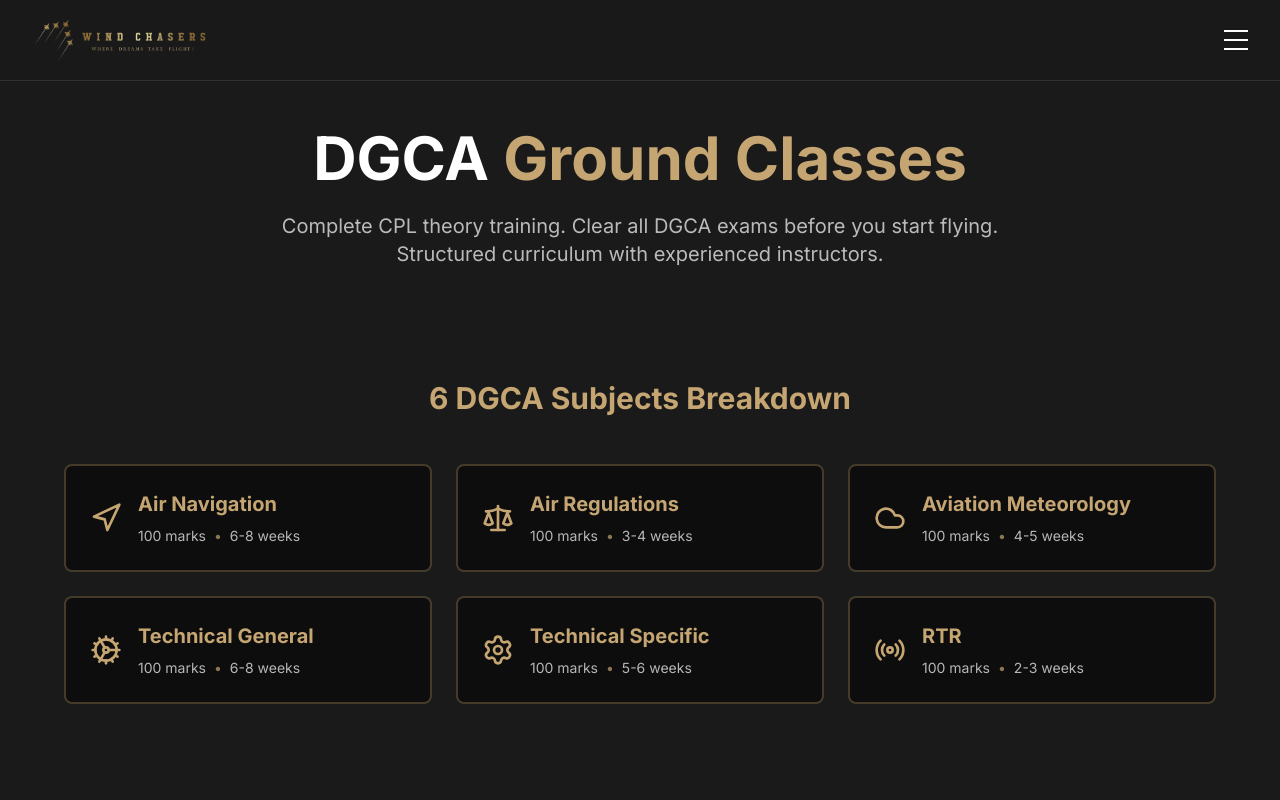
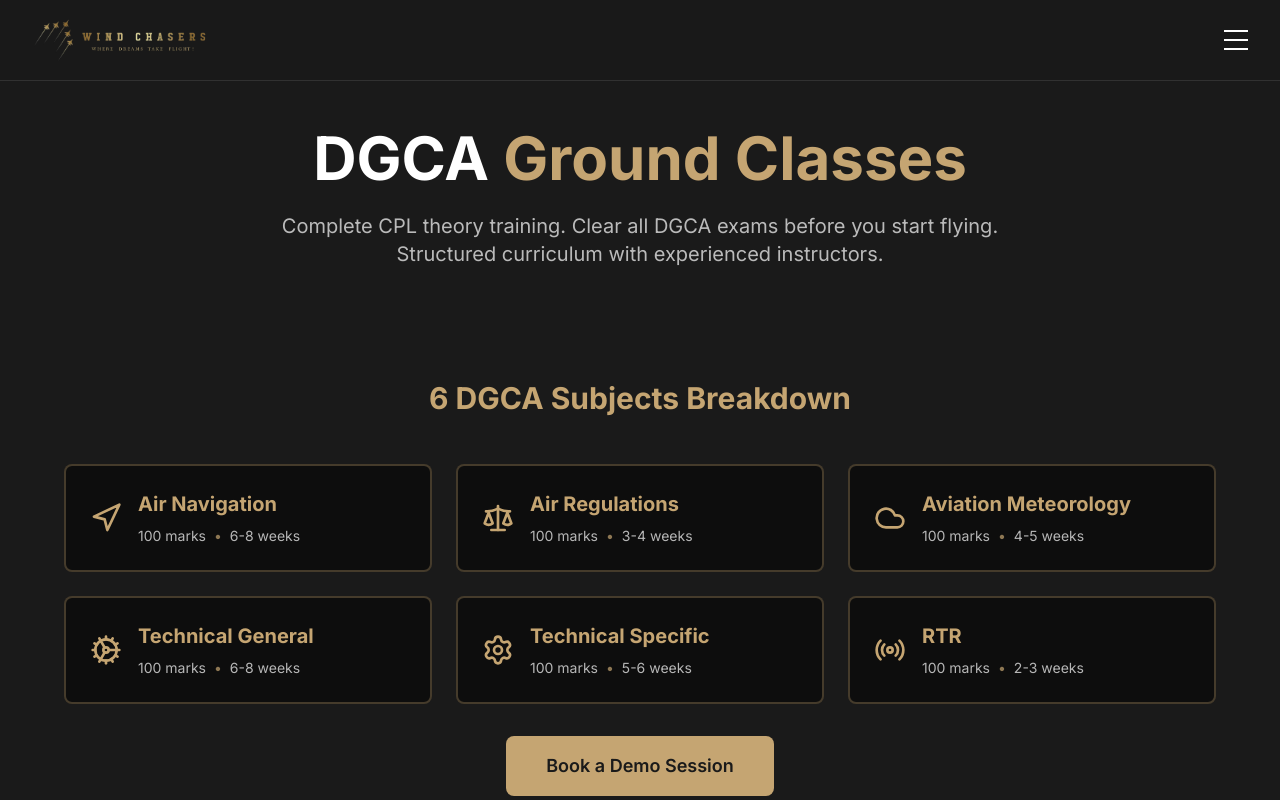
Before and after one commit to bconclub/windchasers, a Next.js app: page /dgca in a window 1280 px wide. Shown: the top 800 px of the page. Built offline with nearby package versions, Linux system fonts and the light colour scheme.

Commit message:
feat: add Book a Demo button below DGCA subjects breakdown

```diff
--- a/app/dgca/page.tsx
+++ b/app/dgca/page.tsx
@@ -106,6 +106,14 @@ export default function DGCAPage() {
           </h2>
           <div className="max-w-6xl mx-auto">
             <DGCASubjectsGrid />
+          </div>
+          <div className="text-center mt-8">
+            <Link
+              href="/demo"
+              className="inline-block bg-gold text-dark px-10 py-4 rounded-lg font-semibold text-lg hover:bg-gold/90 transition-colors"
+            >
+              Book a Demo Session
+            </Link>
           </div>
         </section>
 
```
